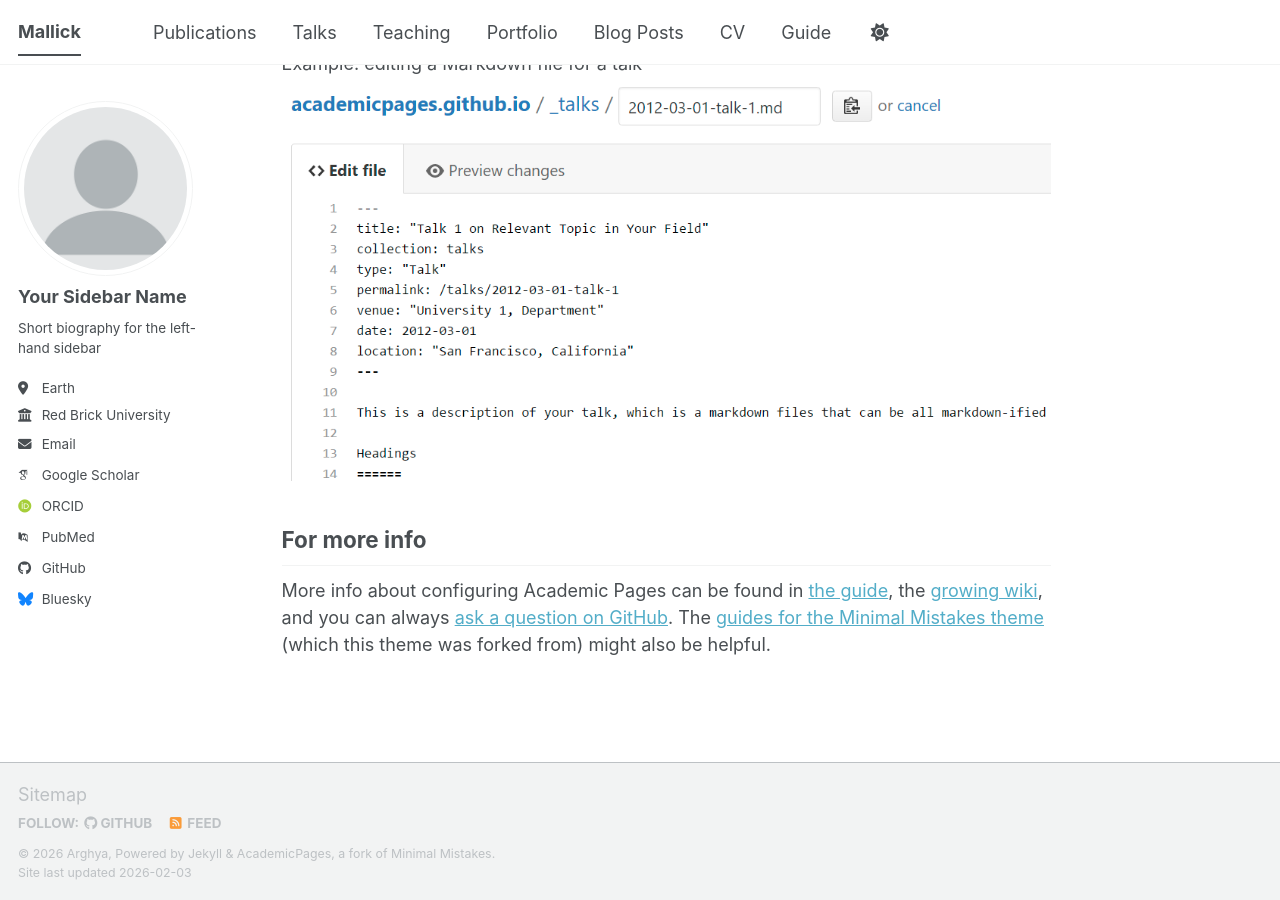
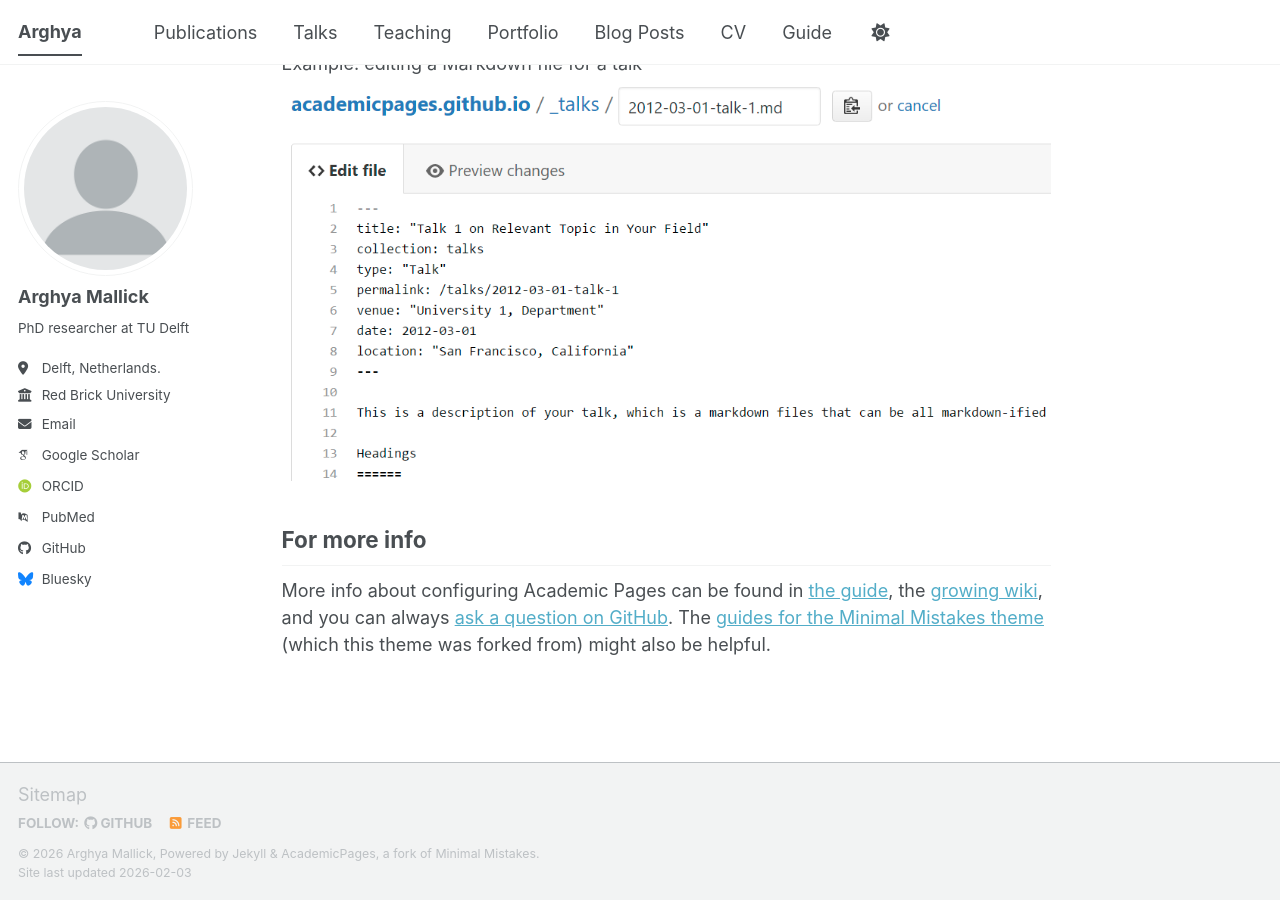
Before and after one commit to amallick-tudelft/amallick-tudelft.github.io, a Jekyll site: the page built from _pages/about.md, in a window 1280 px wide and 900 px high, scrolled down 2720 px. Built offline with Jekyll 4.4.1, drawn with Linux system fonts in a browser that asks for light colours; some web fonts are replaced; a script bundle is joined from its source files by our own code; library files that are not in the unit come from our copies.

Commit message:
Update _config.yml

```diff
--- a/_config.yml
+++ b/_config.yml
@@ -9,10 +9,10 @@
 # Basic Site Settings
 locale                   : "en-US"
 site_theme               : "default" # The available themes options are "default", "air", "sunrise", "mint", "dirt" and "contrast"
-title                    : "Mallick"
+title                    : "Arghya"
 title_separator          : "-"
-name                     : &name "Arghya"
-description              : &description "PhD researcher in sequential decision making"   # Update this with a general description of your site, this is the default if not overridden by a page
+name                     : &name "Arghya Mallick"
+description              : &description "PhD researcher at TU Delft"   # Update this with a general description of your site, this is the default if not overridden by a page
 url                      : https://amallick-tudelft.github.io # The base hostname & protocol for your site e.g. "https://[your GitHub username].github.io",
                                                            # or if you already have some other page hosted on Github then use "https://[your GitHub username].github.io/[Your Repo Name]"
 baseurl                  : "" # the subpath of your site, e.g. "/blog"
@@ -24,13 +24,13 @@ repository               : "academicpages/academicpages.github.io"
 author:
   # Biographic information
   avatar           : "profile.png"
-  name             : "Your Sidebar Name"
+  name             : "Arghya Mallick"
   pronouns         : # example: "she/her"
-  bio              : "Short biography for the left-hand sidebar"
-  location         : "Earth"
+  bio              : "PhD researcher at TU Delft"
+  location         : "Delft, Netherlands."
   employer         : "Red Brick University"
   uri              : # URL
-  email            : "none@example.org"
+  email            : "A.Mallick@tudelft.nl"
 
   # Academic websites
   academia         : # URL
```
